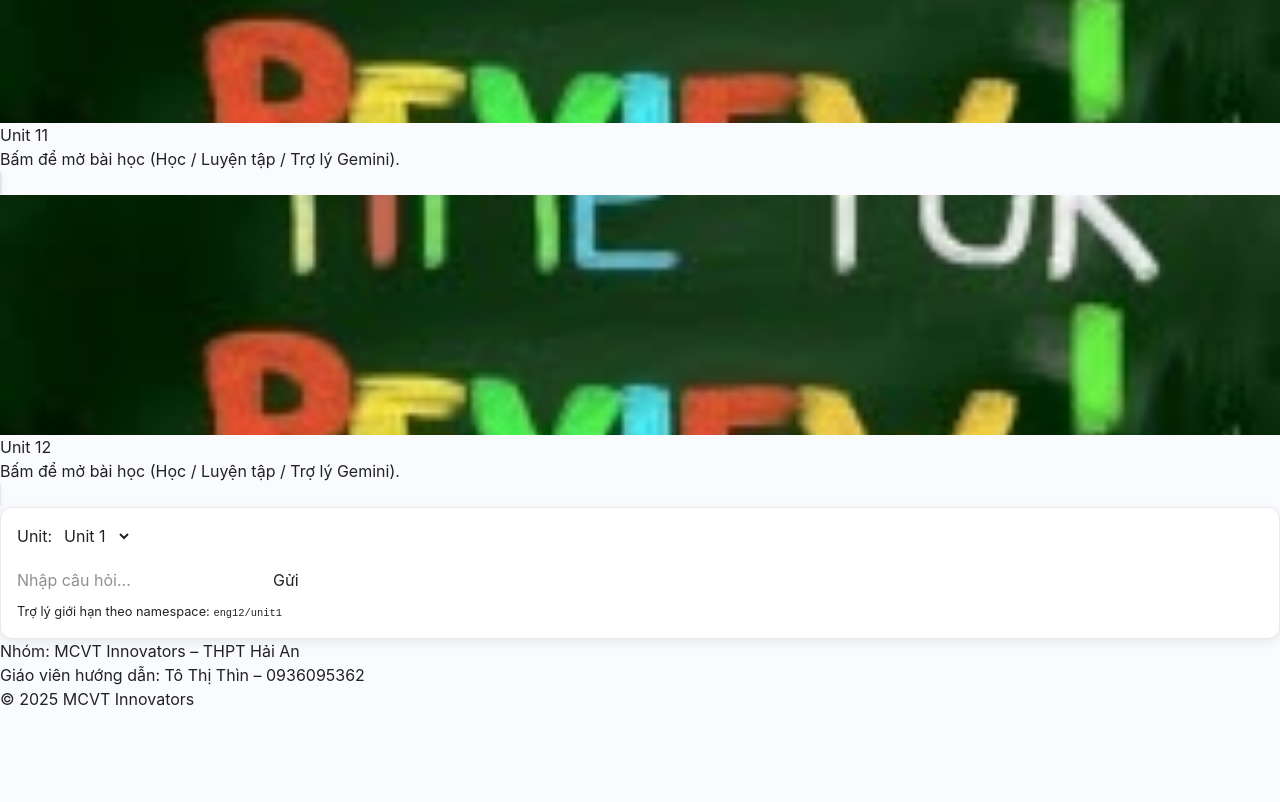
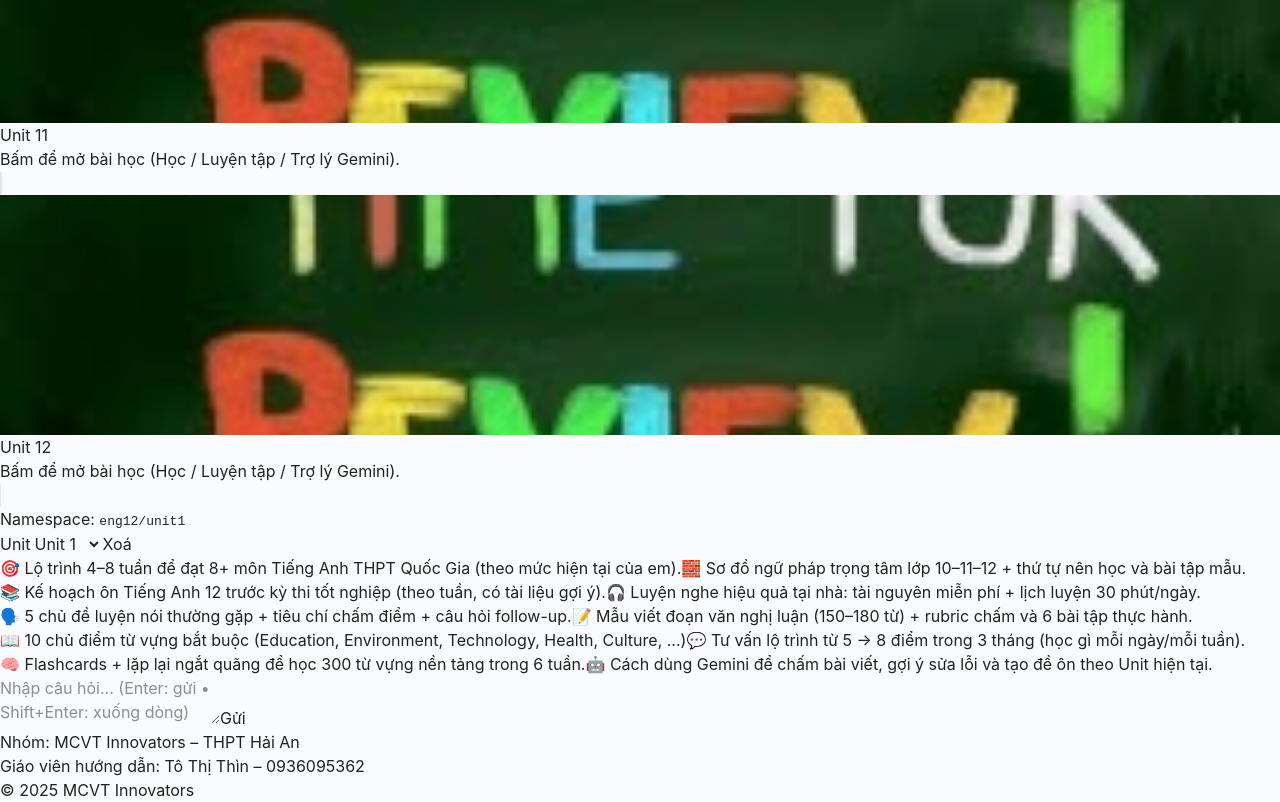
Before and after one commit to Thinit362/my-english-ai, a Next.js app: page /english-12 in a window 1280 px wide. Shown: the part 4205-5007 px from the top of the page. Before the commit the page ends 4916 px from the top, so only its background shows below. Built offline with nearby package versions, Linux system fonts and the light colour scheme.

Commit message:
Update GeminiChat.tsx

```diff
--- a/components/GeminiChat.tsx
+++ b/components/GeminiChat.tsx
@@ -1,68 +1,211 @@
 "use client";
 import { useEffect, useRef, useState } from "react";
-type Message = { role: "user" | "ai"; content: string };
+
+export type Message = { role: "user" | "ai"; content: string };
+
 export default function GeminiChat({
   pageKey,
   units,
-  fixedUnit = false, // ✅ thêm dòng này
+  fixedUnit = false,
+  autoWelcome = true,
+  suggestions,
 }: {
-  pageKey: "eng10" | "eng11" | "eng12";
+  pageKey: "eng10" | "eng11" | "eng12" | "advisor";
   units: number[];
-  fixedUnit?: boolean; // ✅ khai báo prop
+  fixedUnit?: boolean;
+  autoWelcome?: boolean;
+  /** Nếu muốn tự truyền prompt gợi ý từ trang cha */
+  suggestions?: string[];
 }) {
   const [unit, setUnit] = useState<number>(units[0] || 1);
   const [input, setInput] = useState("");
   const [messages, setMessages] = useState<Message[]>([]);
+  const [busy, setBusy] = useState(false);
   const viewRef = useRef<HTMLDivElement>(null);
+
+  const storageKey = `gemini:chat:${pageKey}:unit${unit}`;
+
+  // cuộn xuống khi có tin nhắn mới + lưu lịch sử
   useEffect(() => {
     viewRef.current?.scrollTo({ top: viewRef.current.scrollHeight, behavior: "smooth" });
-}, [messages]);
+    try {
+      localStorage.setItem(storageKey, JSON.stringify(messages));
+    } catch {}
+  }, [messages, storageKey]);
 
+  // khôi phục lịch sử theo namespace
+  useEffect(() => {
+    try {
+      const raw = localStorage.getItem(storageKey);
+      if (raw) {
+        setMessages(JSON.parse(raw) as Message[]);
+        return;
+      }
+    } catch {}
+    if (autoWelcome) {
+      setMessages([
+        {
+          role: "ai",
+          content:
+            "Xin chào! 👋 Tôi là **Gemini – Trợ lý học Tiếng Anh THPT**.\n\nBạn muốn tôi giúp gì hôm nay?\n• Gợi ý lộ trình học theo mục tiêu? 📅\n• Ôn ngữ pháp/từ vựng/kỹ năng? 📘\n• Kiểm tra trình độ ban đầu? 🎯",
+        },
+      ]);
+    }
+    // eslint-disable-next-line react-hooks/exhaustive-deps
+  }, [storageKey]);
 
-const send = async () => {
-if (!input.trim()) return;
-const userMsg: Message = { role: "user", content: input };
-setMessages((m) => [...m, userMsg]);
-setInput("");
+  // Prompt gợi ý “chuẩn THPT”
+  const prompts =
+    suggestions && suggestions.length > 0
+      ? suggestions
+      : [
+          "🎯 Lộ trình 4–8 tuần để đạt 8+ môn Tiếng Anh THPT Quốc Gia (theo mức hiện tại của em).",
+          "🧱 Sơ đồ ngữ pháp trọng tâm lớp 10–11–12 + thứ tự nên học và bài tập mẫu.",
+          "📚 Kế hoạch ôn Tiếng Anh 12 trước kỳ thi tốt nghiệp (theo tuần, có tài liệu gợi ý).",
+          "🎧 Luyện nghe hiệu quả tại nhà: tài nguyên miễn phí + lịch luyện 30 phút/ngày.",
+          "🗣️ 5 chủ đề luyện nói thường gặp + tiêu chí chấm điểm + câu hỏi follow-up.",
+          "📝 Mẫu viết đoạn văn nghị luận (150–180 từ) + rubric chấm và 6 bài tập thực hành.",
+          "📖 10 chủ điểm từ vựng bắt buộc (Education, Environment, Technology, Health, Culture, ...)",
+          "💬 Tư vấn lộ trình từ 5 → 8 điểm trong 3 tháng (học gì mỗi ngày/mỗi tuần).",
+          "🧠 Flashcards + lặp lại ngắt quãng để học 300 từ vựng nền tảng trong 6 tuần.",
+          "🤖 Cách dùng Gemini để chấm bài viết, gợi ý sửa lỗi và tạo đề ôn theo Unit hiện tại.",
+        ];
 
-
+  async function sendToApi(content: string) {
+    setBusy(true);
+    try {
       const res = await fetch("/api/chat", {
         method: "POST",
         headers: { "Content-Type": "application/json" },
-body: JSON.stringify({ pageKey, unit, message: userMsg.content })
+        body: JSON.stringify({ pageKey, unit, message: content }),
       });
-const data = await res.json();
-const aiMsg: Message = { role: "ai", content: data.answer || "(không có phản hồi)" };
-setMessages((m) => [...m, aiMsg]);
-};
+      const data = await res.json().catch(() => ({}));
+      if (!res.ok) throw new Error(data?.error || `HTTP ${res.status}`);
+      setMessages((m) => [...m, { role: "ai", content: data.answer || "(Không có phản hồi từ Gemini)" }]);
+    } catch (e: any) {
+      setMessages((m) => [...m, { role: "ai", content: `(Lỗi gọi API: ${e?.message ?? "không xác định"})` }]);
+    } finally {
+      setBusy(false);
+    }
+  }
 
+  async function send(preset?: string) {
+    const content = (preset ?? input).trim();
+    if (!content || busy) return;
+    setMessages((m) => [...m, { role: "user", content }]);
+    setInput("");
+    await sendToApi(content);
+  }
+
+  function clearChat() {
+    const welcome =
+      autoWelcome
+        ? [
+            {
+              role: "ai",
+              content:
+                "Mình đã làm mới hội thoại. Hãy nói cho mình mục tiêu của bạn (thi, giao tiếp, hay cải thiện kỹ năng cụ thể) nhé!",
+            },
+          ]
+        : [];
+    setMessages(welcome as Message[]);
+    try {
+      localStorage.removeItem(storageKey);
+    } catch {}
+  }
 
   return (
-<div className="chatbox">
-<div style={{ display: "flex", gap: 8, alignItems: "center" }}>
-<label>Unit:</label>
-<select className="select" value={unit} onChange={(e) => setUnit(parseInt(e.target.value))}>
+    <div className="w-full">
+      {/* thanh thông tin nhỏ */}
+      <div className="flex items-center justify-between mb-2 gap-2">
+        <div className="text-xs sm:text-sm opacity-70">
+          Namespace: <code>{pageKey}/unit{unit}</code>
+        </div>
+        <div className="flex items-center gap-2">
+          <label className="text-sm">Unit</label>
+          <select
+            className="border rounded px-2 py-1 text-sm"
+            value={unit}
+            disabled={fixedUnit}
+            onChange={(e) => setUnit(parseInt(e.target.value))}
+            aria-label="Chọn Unit"
+          >
             {units.map((u) => (
-<option key={u} value={u}>Unit {u}</option>
+              <option key={u} value={u}>
+                Unit {u}
+              </option>
             ))}
           </select>
+          <button
+            type="button"
+            onClick={clearChat}
+            className="text-xs border rounded px-2 py-1 bg-white hover:bg-slate-50"
+            title="Xoá hội thoại"
+          >
+            Xoá
+          </button>
+        </div>
       </div>
 
-
-<div ref={viewRef} style={{ maxHeight: 360, overflow: "auto", display: "grid", gap: 8 }}>
-{messages.map((m, i) => (
-<div key={i} className={`msg ${m.role}`}>{m.content}</div>
+      {/* gợi ý nhanh */}
+      <div className="grid gap-2 mb-3 max-h-40 overflow-auto pr-1">
+        {prompts.map((p, i) => (
+          <button
+            key={i}
+            onClick={() => send(p)}
+            disabled={busy}
+            className="text-left text-sm border rounded px-3 py-2 bg-white hover:bg-slate-50 focus:ring-2 focus:ring-[navy] disabled:opacity-60 transition"
+            type="button"
+          >
+            {p}
+          </button>
         ))}
       </div>
 
-
-<div style={{ display: "flex", gap: 8 }}>
-<input className="input" placeholder="Nhập câu hỏi..." value={input} onChange={(e) => setInput(e.target.value)} />
-<button className="button" onClick={send}>Gửi</button>
+      {/* khu vực chat */}
+      <div
+        ref={viewRef}
+        className="grid gap-2 border rounded p-3 h-72 overflow-auto bg-white/80"
+        aria-live="polite"
+      >
+        {messages.map((m, i) => (
+          <div
+            key={i}
+            className={`text-sm leading-relaxed max-w-[90%] border rounded px-3 py-2 whitespace-pre-line ${
+              m.role === "user"
+                ? "justify-self-end bg-blue-50 border-blue-200"
+                : "justify-self-start bg-slate-50 border-slate-200"
+            }`}
+          >
+            {m.content}
+          </div>
+        ))}
+        {busy && <div className="text-xs opacity-70">Đang soạn trả lời…</div>}
       </div>
 
-
-<small>Trợ lý giới hạn theo namespace: <code>{pageKey}/unit{unit}</code></small>
+      {/* ô nhập */}
+      <div className="flex gap-2 mt-3">
+        <textarea
+          className="flex-1 border rounded px-3 py-2 text-sm resize-y min-h-[40px] max-h-32"
+          placeholder="Nhập câu hỏi… (Enter: gửi • Shift+Enter: xuống dòng)"
+          value={input}
+          onChange={(e) => setInput(e.target.value)}
+          onKeyDown={(e) => {
+            if (e.key === "Enter" && !e.shiftKey) {
+              e.preventDefault();
+              void send();
+            }
+          }}
+        />
+        <button
+          onClick={() => send()}
+          disabled={busy}
+          className="px-4 py-2 rounded bg-[navy] text-white hover:opacity-90 disabled:opacity-60"
+          type="button"
+        >
+          Gửi
+        </button>
+      </div>
     </div>
   );
 }
```
Lines whose indentation alone changed are shown as unchanged.
